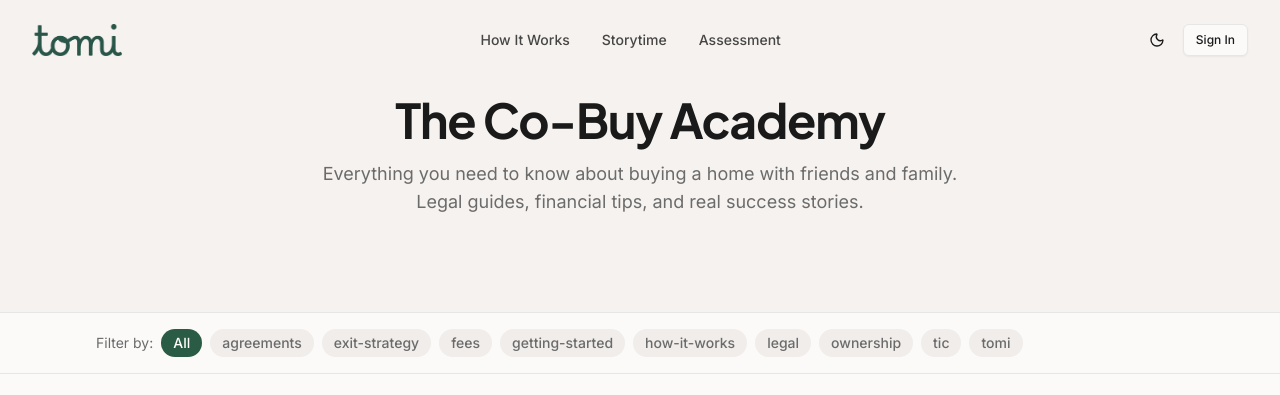
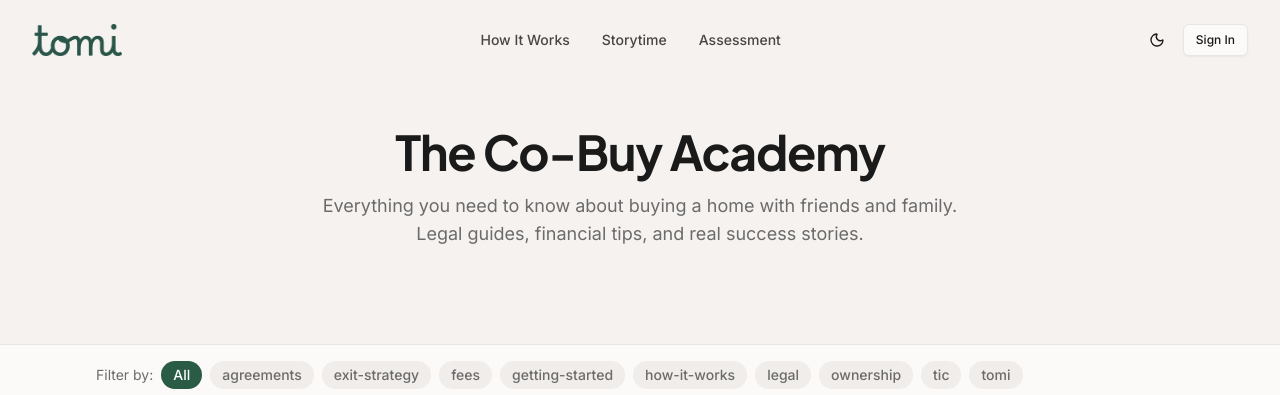
Before and after one commit to Cincinnati-Associates/tomi_app, a Next.js app: page /blog in a window 1280 px wide. Shown: the top 395 px of the page. Built offline with nearby package versions, Linux system fonts and the light colour scheme; no server answers.

Commit message:
Fix blog pages navbar spacing
Add proper top padding to blog index and post pages to account for
the fixed navbar height.

Co-Authored-By: Claude Opus 4.5 <noreply@anthropic.com>

```diff
--- a/src/app/blog/page.tsx
+++ b/src/app/blog/page.tsx
@@ -42,7 +42,7 @@ export default async function BlogPage({ searchParams }: BlogPageProps) {
   return (
     <main className="min-h-screen bg-background">
       {/* Hero section */}
-      <section className="border-b border-border bg-secondary/30 py-16 md:py-24">
+      <section className="border-b border-border bg-secondary/30 pt-24 pb-16 md:pt-32 md:pb-24">
         <div className="mx-auto max-w-6xl px-4 sm:px-6 lg:px-8 text-center">
           <h1 className="font-heading text-3xl font-bold tracking-tight text-foreground sm:text-4xl md:text-5xl">
             The Co-Buy Academy
--- a/src/components/blog/BlogPost.tsx
+++ b/src/components/blog/BlogPost.tsx
@@ -36,7 +36,7 @@ export function BlogPost({ post, content }: BlogPostProps) {
     <article className="min-h-screen">
       {/* Hero section */}
       <div className="relative bg-secondary/30">
-        <div className="mx-auto max-w-4xl px-4 py-12 sm:px-6 lg:px-8">
+        <div className="mx-auto max-w-4xl px-4 pt-24 pb-12 sm:px-6 lg:px-8 md:pt-28">
           {/* Back link */}
           <motion.div
             initial={{ opacity: 0, x: -10 }}
```
